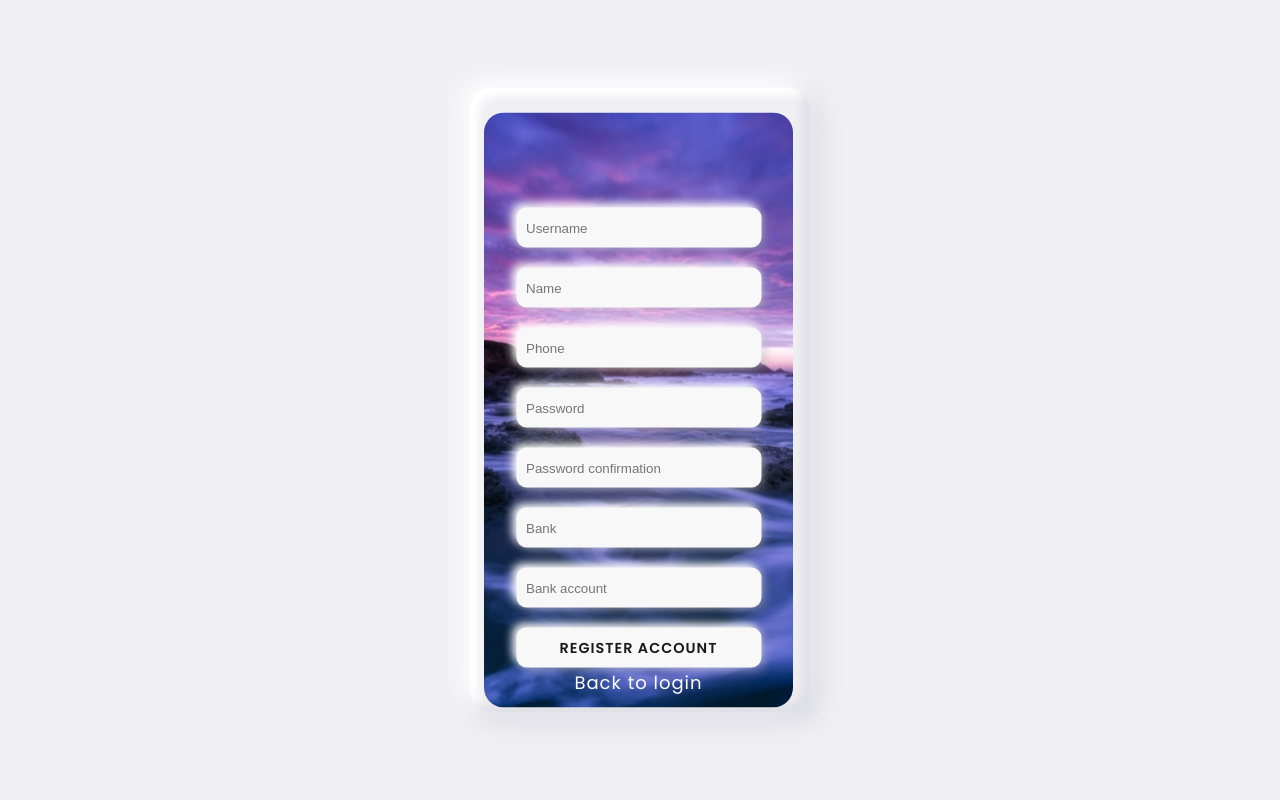
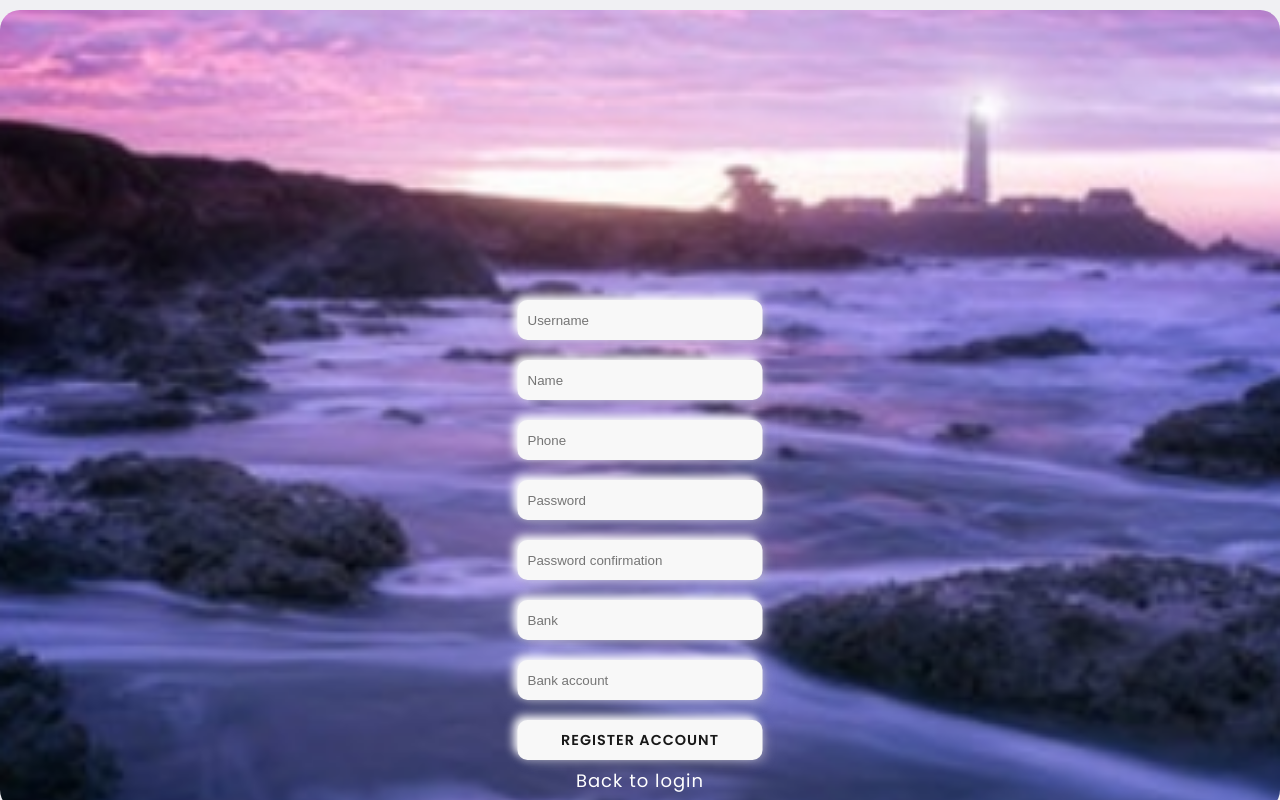
Before and after one commit to Ligthz/travex, a Django app: page /mobile-register/ in a window 1280 px wide. Run offline with Django 3.2, Linux system fonts and the light colour scheme.

Commit message:
git start

```diff
--- a/static/css/CSS.css
+++ b/static/css/CSS.css
@@ -9,15 +9,8 @@ body
 
 
 .sign-in{
-    width: 340px;
-    height: 625px;
-    padding: 15px 17px 15px 14px;
-    box-shadow: inset -8px -8px 8px 0 rgba(174, 174, 192, 0.25),
-                inset 8px 8px 8px 0 #fff,
-                -8px -8px 24px 0 #fff,
-                8px 8px 24px 0 rgba(174, 174, 192, 0.4);
-    border-radius:20px;
-    background-color:#F0F0F3;
+    width: 100%;
+    height: 100%;
     position:absolute;
     left:50%;
     top:50%;
@@ -30,8 +23,6 @@ body
 .main-page{
  width: 100%;
  height: 55%;
- background-color:#F0F0F3;
- border-radius: 0% 0% 50% 50% / 0% 0% 30% 30%;
 
  background-image:url("../images/Rectangle_5.png");
  background-size: cover;
```
